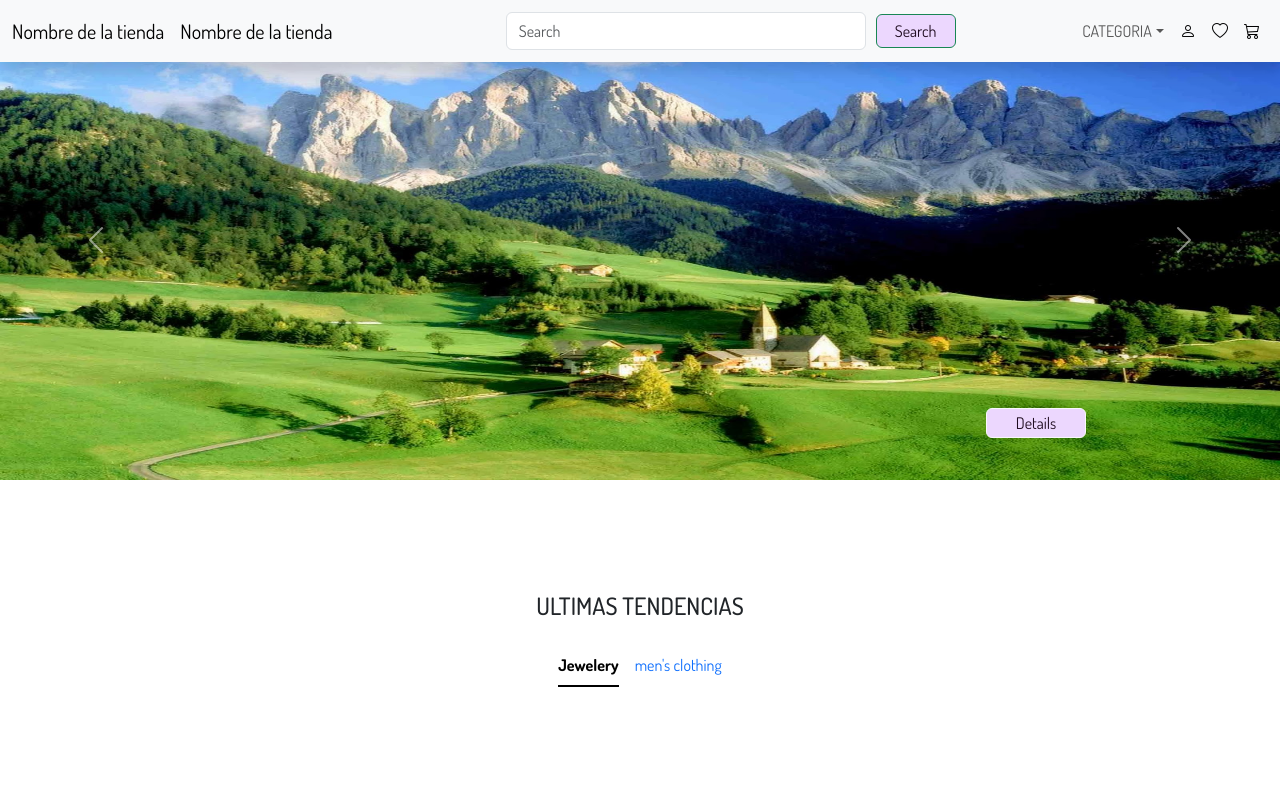
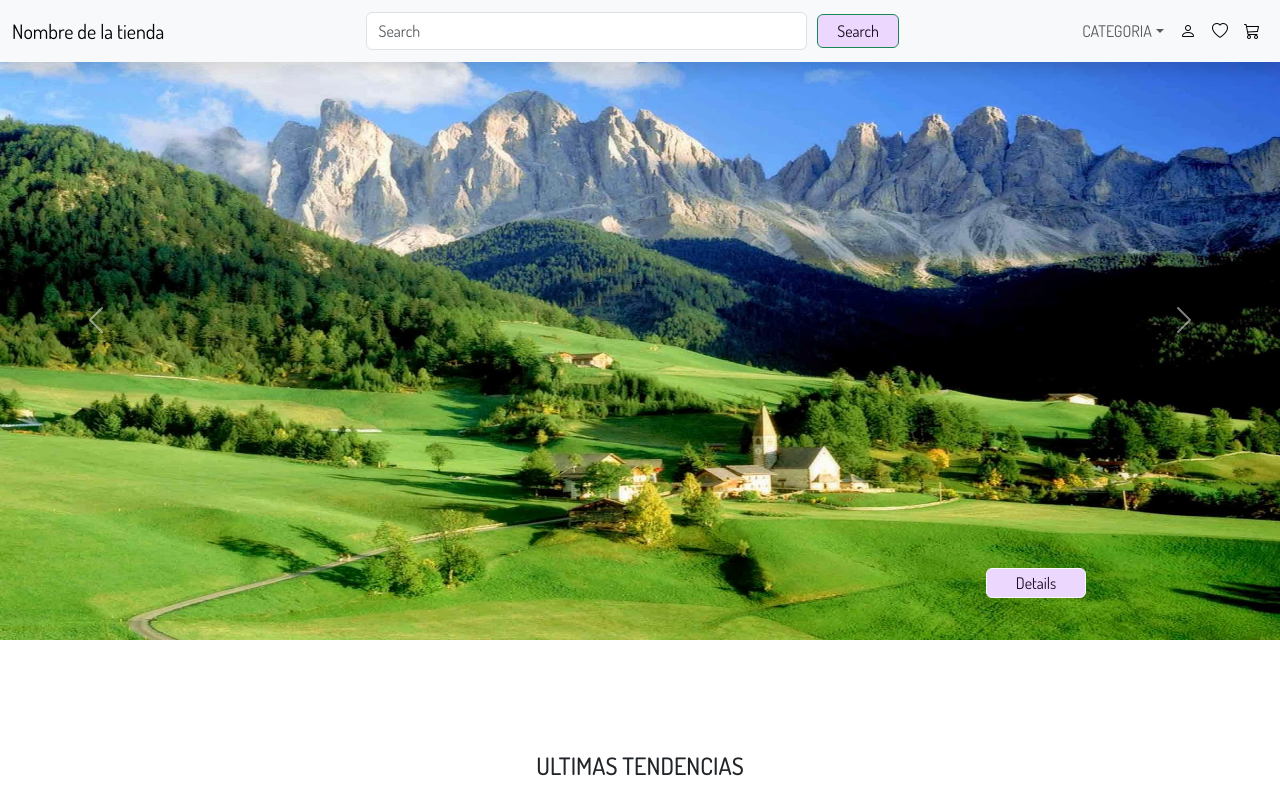
Before and after one commit to 4GeeksAcademy/spain-fs-pt-83-JP-EC-JA, a React app: page / in a window 1280 px wide. Shown: the top 800 px of the page. Built offline with nearby package versions, Linux system fonts and the light colour scheme; no server answers; a web font is replaced by a local one.

Commit message:
union de la rama judit y jeferson

```diff
--- a/src/front/js/component/navbar.js
+++ b/src/front/js/component/navbar.js
@@ -7,7 +7,6 @@ export const Navbar = () => {
 		<nav className="navbar fixed-top navbar-expand-lg bg-body-tertiary shadow">
 			<div className="container-fluid">
 				<Link to={'/'} className="navbar-brand">Nombre de la tienda</Link>
-				<Link className="navbar-brand" to='/'>Nombre de la tienda</Link>
 				<button className="navbar-toggler" type="button" data-bs-toggle="collapse" data-bs-target="#navbarSupportedContent" aria-controls="navbarSupportedContent" aria-expanded="false" aria-label="Toggle navigation">
 					<span className="navbar-toggler-icon"></span>
 				</button>
--- a/src/front/styles/index.css
+++ b/src/front/styles/index.css
@@ -7,7 +7,7 @@ html, body{
 
 .jumbo img{
     width: 100vw;
-    height: 30rem;
+    height: 40rem;
 }
 
 .footer i{
```
